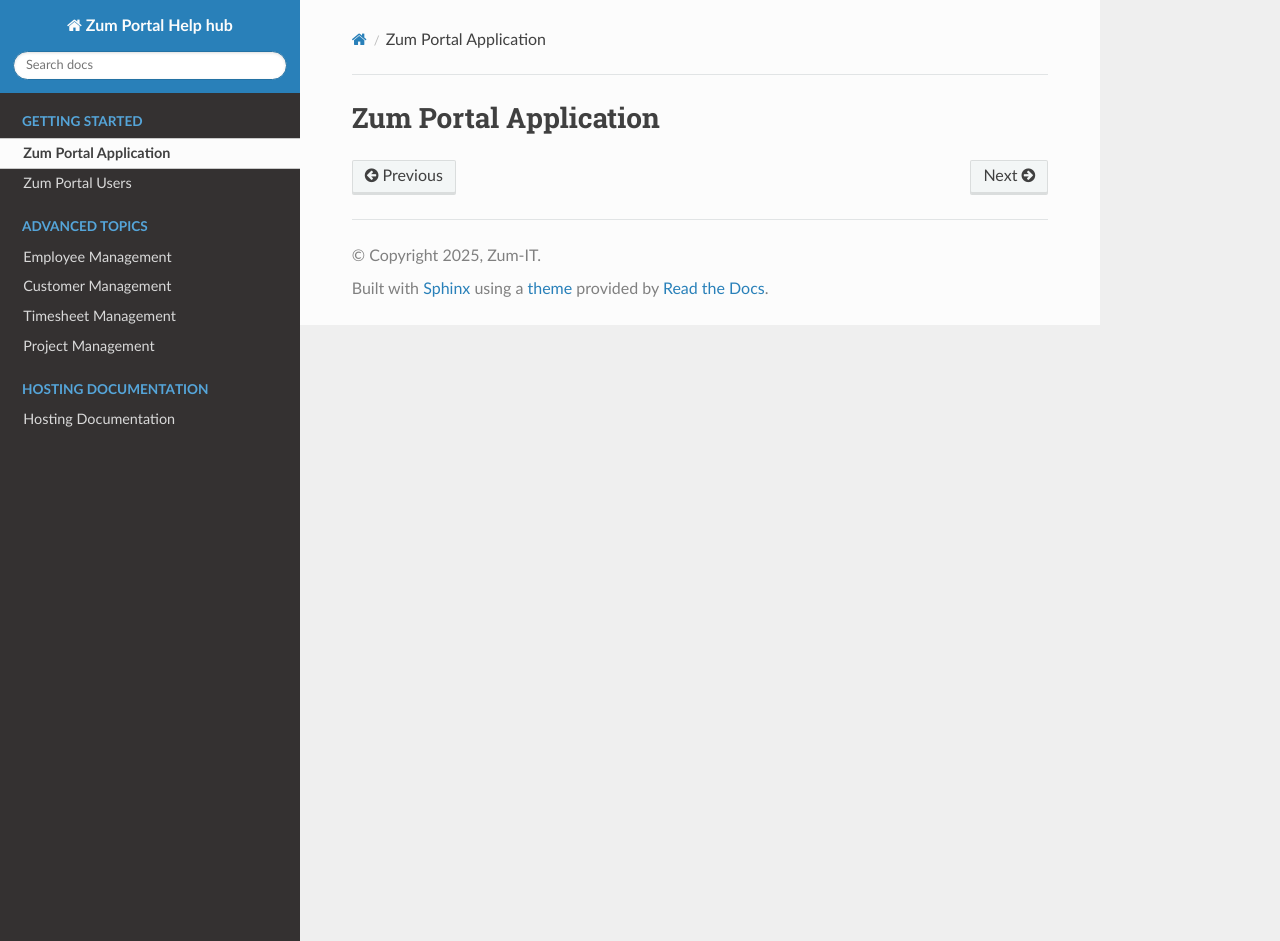
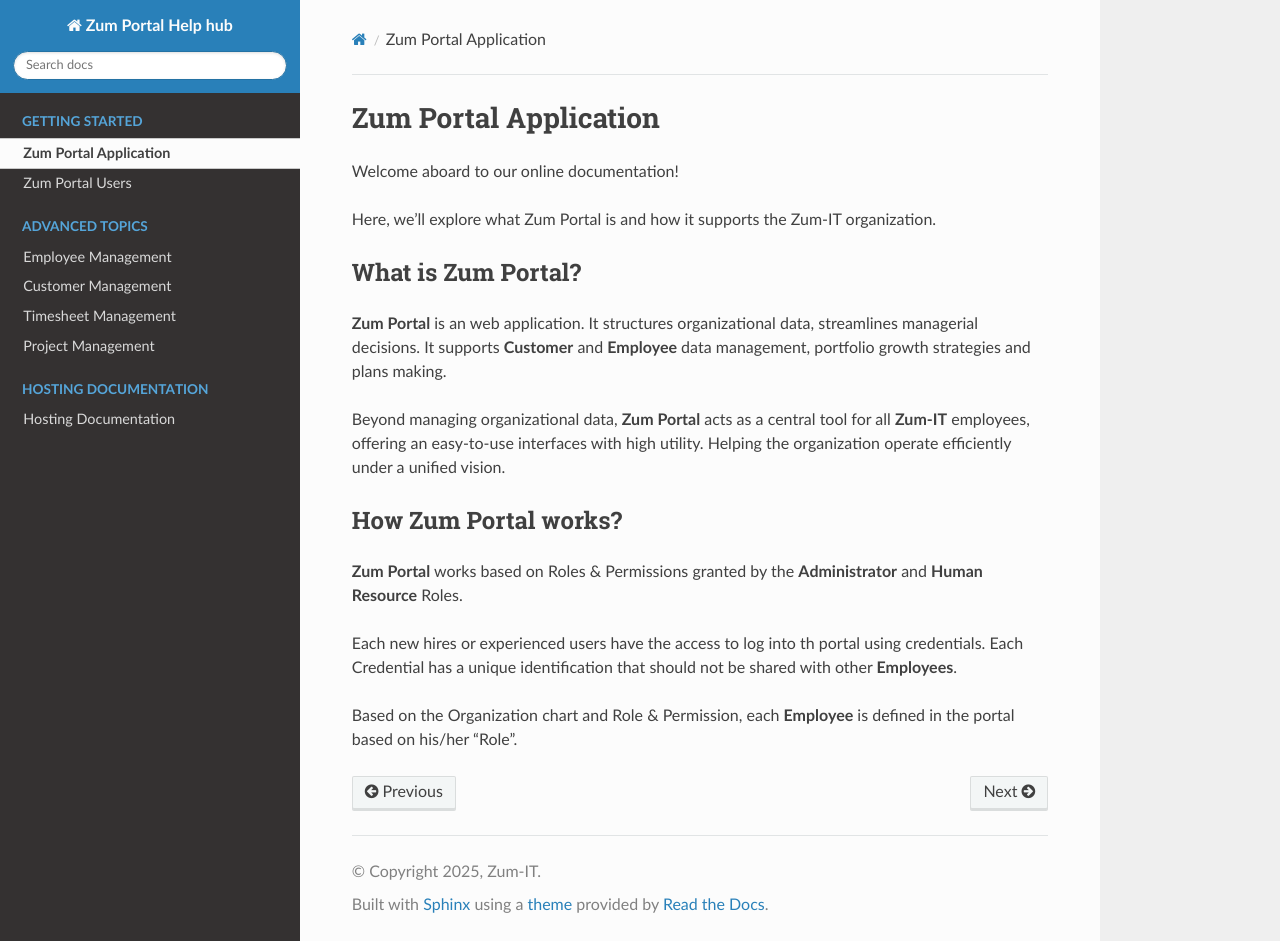
Before and after one commit to ghadiben0/Project-Zum-Portal, a Sphinx documentation site: the page built from docs/source/zumportaldefinition.rst, in a window 1280 px wide and 941 px high. Built offline with Sphinx 7.4.7 and the Read the Docs theme 3.1.0, drawn with Linux system fonts in a browser that asks for light colours.

Commit message:
Update zumportaldefinition.rst

```diff
--- a/docs/source/zumportaldefinition.rst
+++ b/docs/source/zumportaldefinition.rst
@@ -1,2 +1,22 @@
 Zum Portal Application
 ====================
+
+Welcome aboard to our online documentation!
+
+Here, we’ll explore what Zum Portal is and how it supports the Zum-IT organization.
+
+What is **Zum Portal**?
+------------------
+
+**Zum Portal** is an web application. It structures organizational data, streamlines managerial  decisions. It supports **Customer** and **Employee** data management, portfolio growth strategies and plans making.
+
+Beyond managing organizational data, **Zum Portal** acts as a central tool for all **Zum-IT** employees, offering an easy-to-use interfaces with high utility. Helping the organization operate efficiently under a unified vision.
+
+How **Zum Portal** works?
+------------------
+
+**Zum Portal** works based on Roles & Permissions granted by the **Administrator** and **Human Resource** Roles.
+
+Each new hires or experienced users have the access to log into th portal using credentials. Each Credential has a unique identification that should not be shared with other **Employees**.
+
+Based on the Organization chart and Role & Permission, each **Employee** is defined in the portal based on his/her "Role".
```
